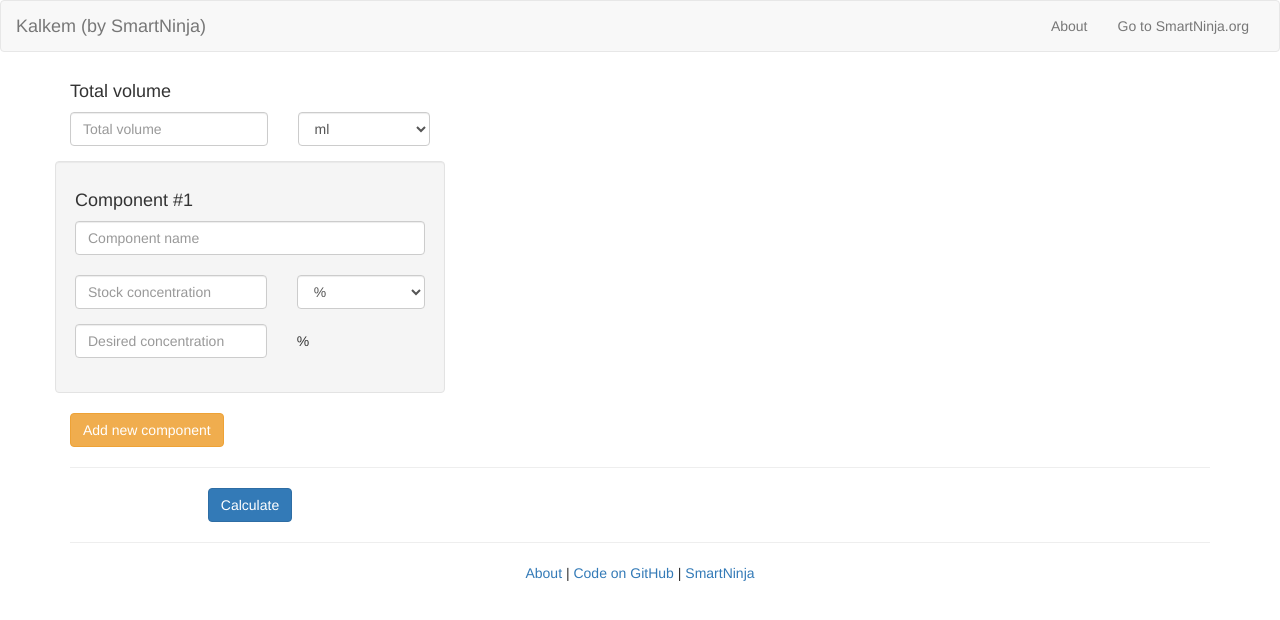
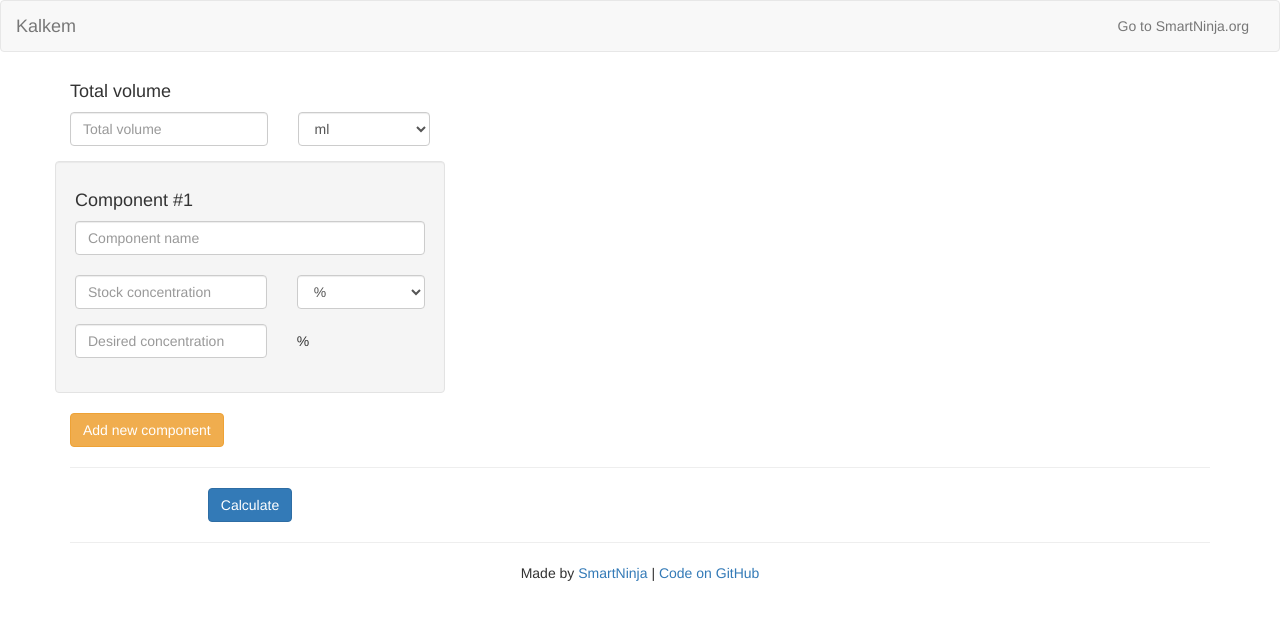
Before and after one commit to ramuta/kalkem, a Python web app: template templates/main.html in a window 1280 px wide. Shown: the top 620 px of the page. Run offline with Jinja, Linux system fonts and the light colour scheme; the template is opened without the code that fills it, so the values that code supplies are empty; some libraries are stand-ins or nearby versions.

Commit message:
footer updated

```diff
--- a/templates/main.html
+++ b/templates/main.html
@@ -28,12 +28,11 @@
                         <span class="icon-bar"></span>
                         <span class="icon-bar"></span>
                     </button>
-                    <a class="navbar-brand" href="/">Kalkem (by SmartNinja)</a>
+                    <a class="navbar-brand" href="/">Kalkem</a>
                 </div>
 
                 <div class="collapse navbar-collapse" id="bs-example-navbar-collapse-1">
                     <ul class="nav navbar-nav navbar-right">
-                        <li><a href="#">About</a></li>
                         <li><a href="http://smartninja.org/?utm_source=kalkem&utm_medium=navbar&utm_campaign=navbar" target="_blank">Go to SmartNinja.org</a></li>
                     </ul>
                 </div><!-- end navbar-collapse -->
@@ -113,7 +112,7 @@
 
             <hr>
             <p class="text-center">
-                <a>About</a> | <a>Code on GitHub</a> | <a>SmartNinja</a>
+                Made by <a href="http://smartninja.org/">SmartNinja</a> | <a href="https://github.com/ramuta/kalkem">Code on GitHub</a>
             </p>
         </div><!-- End main container -->
     </body>
```
